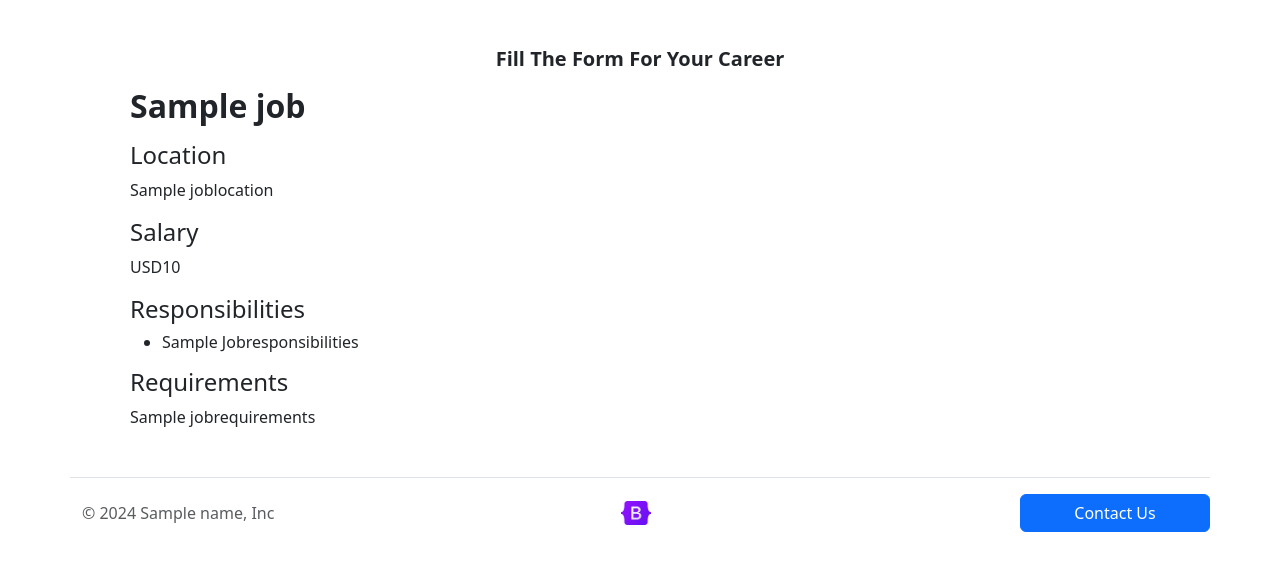
After one commit to madwayl/flask-tutorial, a Flask app: template templates/jobpage.html in a window 1280 px wide. The commit adds this page. Shown: the part 441-1013 px from the top of the page. Run offline with Flask 3, Linux system fonts and the light colour scheme; the template is opened without the code that fills it: most values are stand-ins (such as "Sample title", 1, 10 or a date in 2020).

Commit message:
Setup Job Page

```diff
--- a/templates/footer.html
+++ b/templates/footer.html
@@ -2,7 +2,7 @@
     <p class="col-md-4 mb-0 text-body-secondary">© 2024 {{name}}, Inc</p>
     <a href="/"
         class="col-md-4 d-flex align-items-center justify-content-center mb-3 mb-md-0 me-md-auto link-body-emphasis text-decoration-none">
-        <img src="static/image.png" class="bi me-2" width="30" height="24">
+        <img src="/static/image.png" class="bi me-2" width="30" height="24">
     </a>
     <button class="btn btn-primary btn-large col col-2">Contact Us</button>
 </footer>
--- a/templates/header.html
+++ b/templates/header.html
@@ -1,6 +1,6 @@
 <nav class="navbar bg-body-tertiary fixed-top">
     <div class="container ml-2">
-        <a class="navbar-brand row" href="#">
+        <a class="navbar-brand row" href="/">
             <img src="/static/image.png" alt="Bootstrap" width="30" height="24" class="col my-auto">
             <h2 class="text-center col my-auto">Some {{name}}</h1>
         </a>
--- a/templates/home.html
+++ b/templates/home.html
@@ -4,7 +4,7 @@
 <head>
     <meta charset="UTF-8">
     <meta name="viewport" content="width=device-width, initial-scale=1.0">
-    <title>Document</title>
+    <title>Flask Careers</title>
     <link href="https://cdn.jsdelivr.net/npm/bootstrap@5.3.3/dist/css/bootstrap.min.css" rel="stylesheet"
         integrity="sha384-QWTKZyjpPEjISv5WaRU9OFeRpok6YctnYmDr5pNlyT2bRjXh0JMhjY6hW+ALEwIH" crossorigin="anonymous">
 </head>
--- /dev/null
+++ b/templates/jobpage.html
@@ -0,0 +1,39 @@
+<!DOCTYPE html>
+<html lang="en">
+
+<head>
+    <meta charset="UTF-8">
+    <meta name="viewport" content="width=device-width, initial-scale=1.0">
+    <title> {{jobs.jobtitle}} - Flask Careers</title>
+    <link href="https://cdn.jsdelivr.net/npm/bootstrap@5.3.3/dist/css/bootstrap.min.css" rel="stylesheet"
+        integrity="sha384-QWTKZyjpPEjISv5WaRU9OFeRpok6YctnYmDr5pNlyT2bRjXh0JMhjY6hW+ALEwIH" crossorigin="anonymous">
+</head>
+
+<body>
+    <div class="container" style="margin:0 auto">
+        {% include 'header.html' %}
+        <img id="banner" class="fluid"
+            src="https://plus.unsplash.com/premium_photo-1661962648855-b97a8e025e0e?q=80&w=3264&auto=format&fit=crop&ixlib=rb-4.0.3&ixid=M3wxMjA3fDB8MHxwaG90by1wYWdlfHx8fGVufDB8fHx8fA%3D%3D"
+            alt="" srcset="" style="object-fit:cover; height:360px; width:100%">
+
+        <div class="job-details m-5">
+            <h5 class="lead text-center fw-bold text-capitalize">Fill the Form for your career</h5>
+            <h2 class="fw-bold my-3">{{jobs.jobtitle}}</h1>
+                <h4>Location</h4>
+                <p>{{jobs.joblocation}}</p>
+                <h4>Salary</h4>
+                <p>{{jobs.currency}}{{jobs.salary}}</p>
+                <h4>Responsibilities</h4>
+                <ul class="lh-sm">
+                    {% for line in jobs.jobresponsibilities.split('.') %}
+                    <li class="text-capitalize">{{line}}</li>
+                    {% endfor %}
+                </ul>
+                <h4>Requirements</h4>
+                <p>{{jobs.jobrequirements}}</p>
+        </div>
+        {% include 'footer.html' %}
+    </div>
+</body>
+
+</html>
```
Also changed, not shown: templates/jobitem.html (+4 -3 lines).
